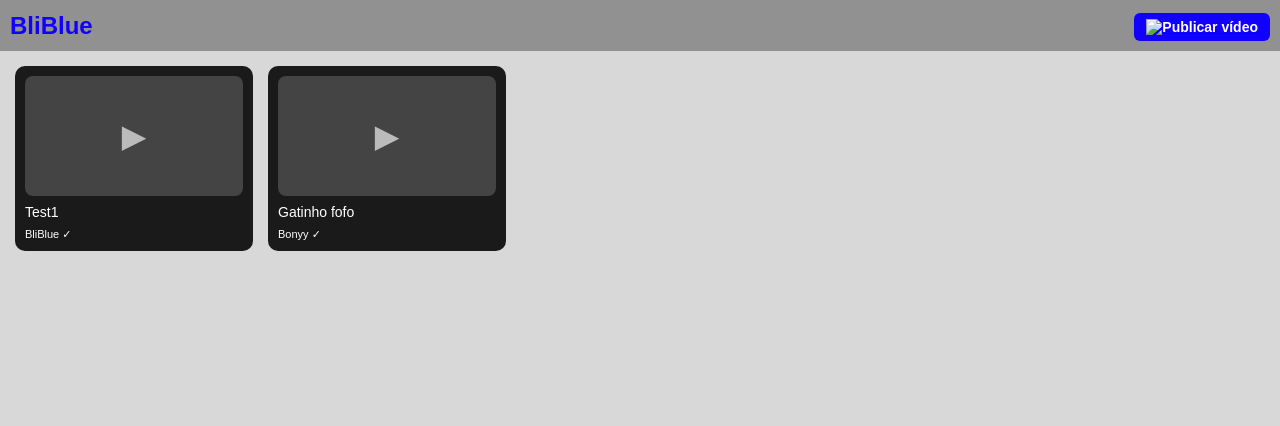
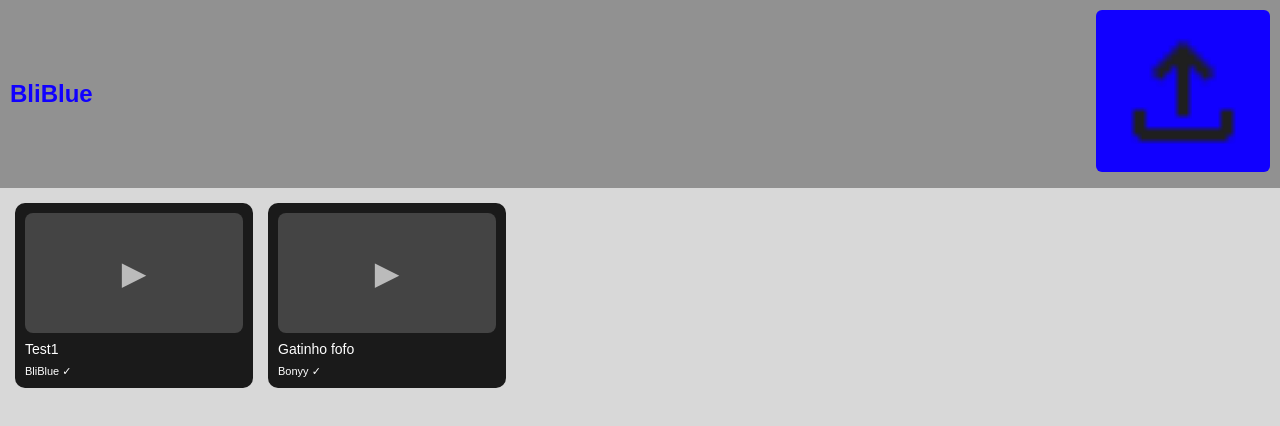
Before and after one commit to YellowblackStudio/BliBlue, a plain HTML site: page index.html in a window 1280 px wide. Drawn offline with Linux system fonts and the light colour scheme.

Commit message:
Update index.html

```diff
--- a/index.html
+++ b/index.html
@@ -118,7 +118,7 @@
   <header>
     <span onclick="goHome()">BliBlue</span>
     <a href="https://forms.gle/z5dZXhAaPgLAziw59" target="_blank">
-        <img src="botao-publicar.png" alt="Publicar vídeo" class="publish-btn" width="150">
+        <img src="upload_24dp_1F1F1F_FILL0_wght400_GRAD0_opsz24.png" alt="Publicar vídeo" class="publish-btn" width="150">
     </a>
   </header>
 
```
